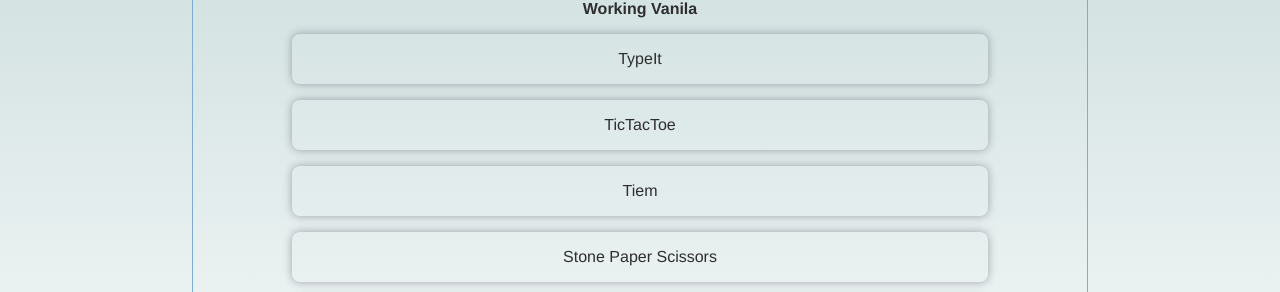
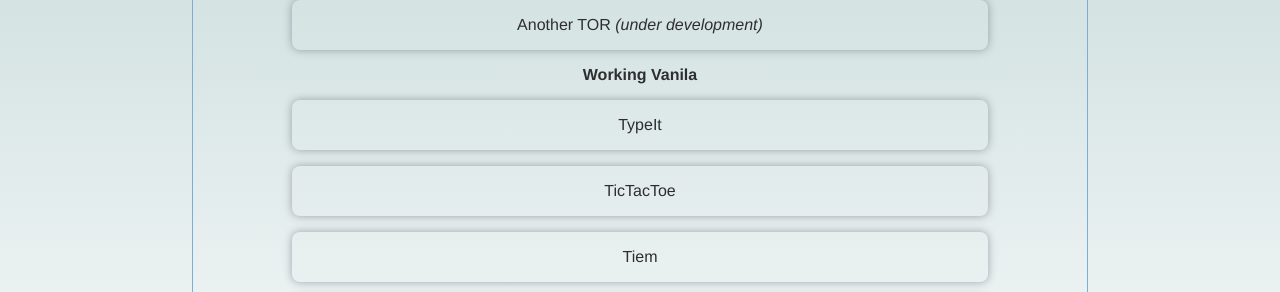
Before and after one commit to Mr-okey/Resume, a plain HTML site: page projects.html in a window 1280 px wide. Shown: the part 234-526 px from the top of the page. Drawn offline with Linux system fonts and the light colour scheme.

Commit message:
Update projects.html

```diff
--- a/projects.html
+++ b/projects.html
@@ -55,7 +55,8 @@
             <div id="projects">
                 <h1>Projects</h1>
                 <b>Made with react Js</b>
-                <a href="https://github.com/Mr-okey/foocus" target="_blank" class="project">Foocus<i> (under development)</i></a>
+                <a href="https://foocusapp.netlify.app/" target="_blank" class="project">Foocus<i> (under development)</i></a>
+                <a href="https://anothertor.netlify.app/" target="_blank" class="project">Another TOR<i> (under development)</i></a>
                 <b>Working Vanila</b>
                 <a href="https://tipeit.netlify.app/" target="_blank" class="project">TypeIt</a>
                 <a href="https://mr-okey.github.io/TicTacToe" target="_blank" class="project">TicTacToe</a>
```
